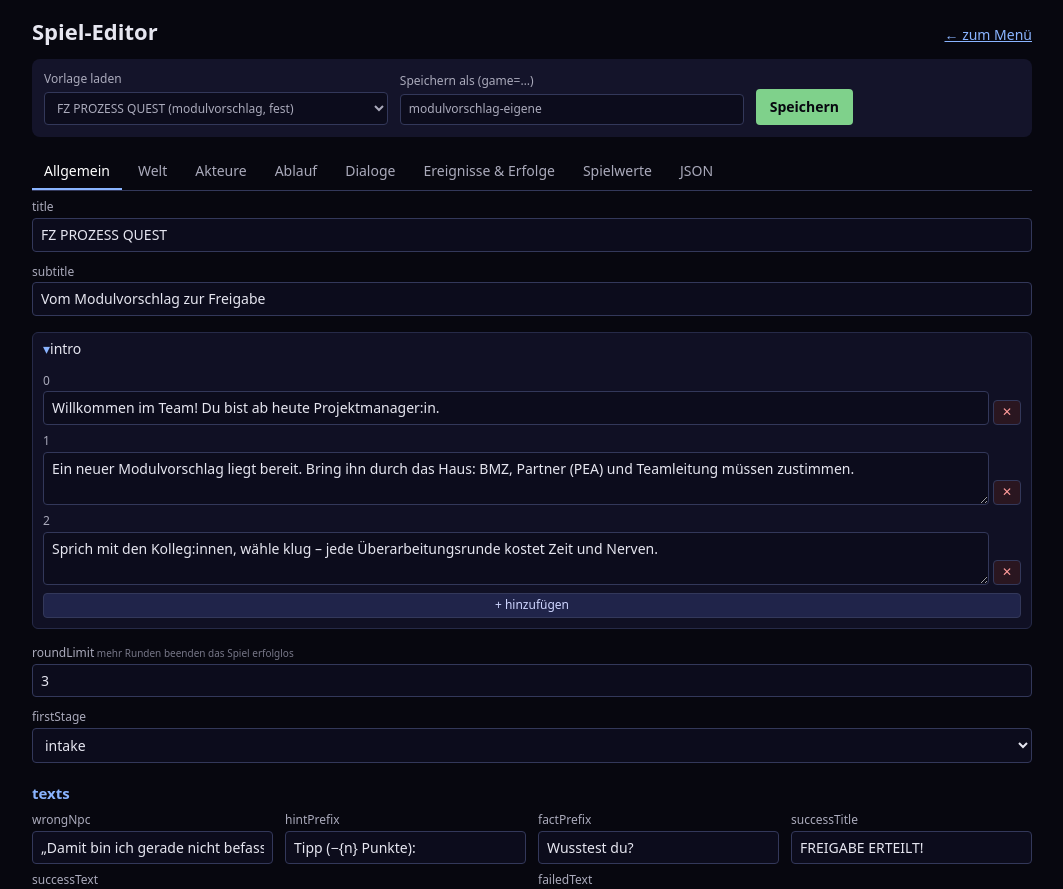
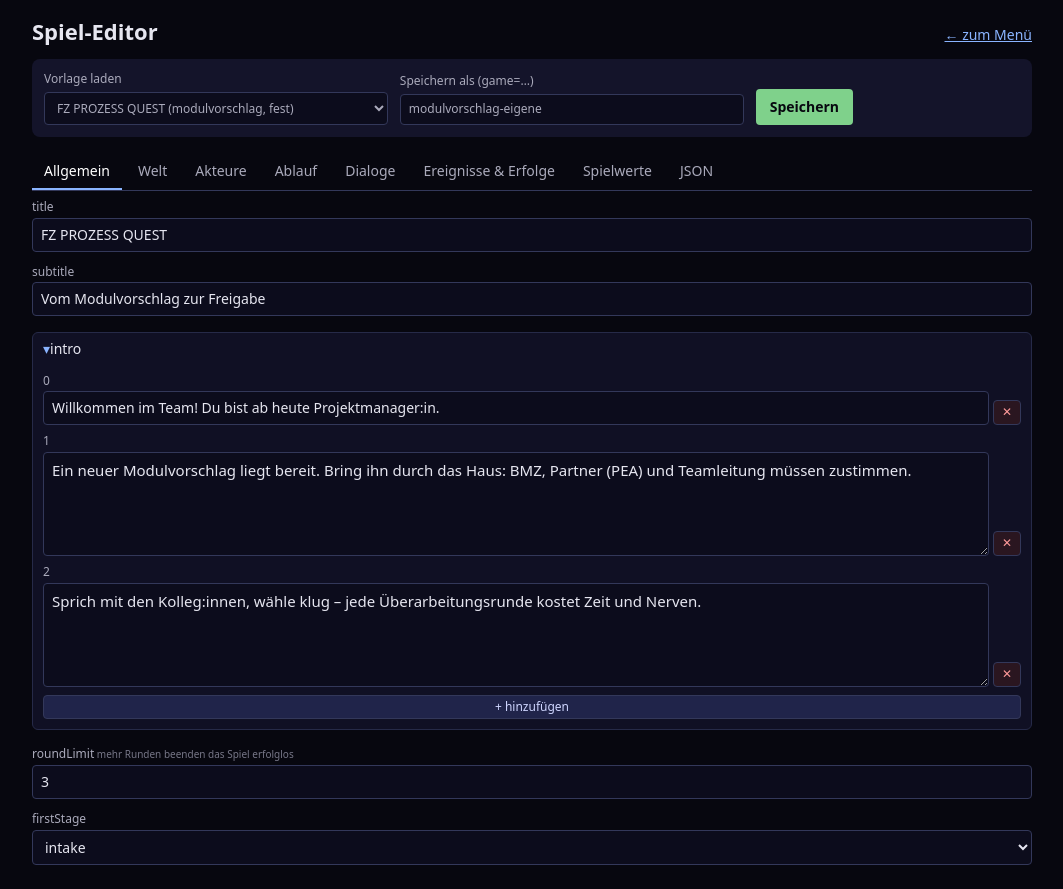
Before and after one commit to jzakotnik/devadventure, a Next.js app: page /editor in a window 1280 px wide. Shown: the top 889 px of the page, without its empty margins (108-1171 px from the left). Built offline with nearby package versions, Linux system fonts and the light colour scheme.

Commit message:
Editor: full-width, taller text areas
Co-Authored-By: Claude Sonnet 5.5 <noreply@anthropic.com>
Claude-Session: https://claude.ai/code/session_01WiCxt4bV3rKk4DbpjUmjvd

```diff
--- a/app/_components/editor/Tree.tsx
+++ b/app/_components/editor/Tree.tsx
@@ -87,6 +87,21 @@ const GLOSS: Record<string, string> = {
   start: "Startposition [x, y]",
   at: "Position [x, y]",
   rect: "[x, y, Breite, Höhe] in Kacheln",
+}
+
+function isLongText(key: string, v: unknown): boolean {
+  return (
+    typeof v === "string" &&
+    (TEXT_KEYS.has(key) || v.length > 70 || v.includes("\n"))
+  )
+}
+
+/** Enough rows to show the whole text without scrolling (4–16). */
+function rowsFor(text: string): number {
+  const lines = text
+    .split("\n")
+    .reduce((n, l) => n + Math.max(1, Math.ceil(l.length / 90)), 0)
+  return Math.min(16, Math.max(4, lines + 1))
 }
 
 function idsOf(root: any) {
@@ -324,12 +339,12 @@ function Primitive({
       </Field>
     )
   const isMapRow = path[0] === "map" && path[1] === "layout"
-  if (TEXT_KEYS.has(key) || str.length > 70 || str.includes("\n"))
+  if (isLongText(key, str))
     return (
       <Field name={key} hint={hint} wide>
         <textarea
           className={styles.input}
-          rows={Math.min(6, Math.max(2, Math.ceil(str.length / 80)))}
+          rows={rowsFor(str)}
           value={str}
           onChange={(e) => set(e.target.value)}
         />
@@ -505,7 +520,14 @@ export function Tree({
             <Tree value={v} path={p} ctx={ctx} />
           </Group>
         ) : (
-          <div key={k} className={styles.fieldRow}>
+          <div
+            key={k}
+            className={
+              isLongText(k, v)
+                ? `${styles.fieldRow} ${styles.fieldRowWide}`
+                : styles.fieldRow
+            }
+          >
             <Tree value={v} path={p} ctx={ctx} />
             {optionalFor(path, ctx.root)[k] !== undefined && (
               <button
--- a/app/editor.module.css
+++ b/app/editor.module.css
@@ -127,6 +127,9 @@
   align-items: flex-end;
   gap: 4px;
 }
+.fieldRowWide {
+  grid-column: 1 / -1;
+}
 .fieldRow > label {
   flex: 1;
 }
@@ -228,3 +231,9 @@
 .group summary > span:first-of-type {
   flex: 1;
 }
+textarea.input {
+  min-height: 5.5em;
+  font-size: 15px;
+  line-height: 1.5;
+  resize: vertical;
+}
```
